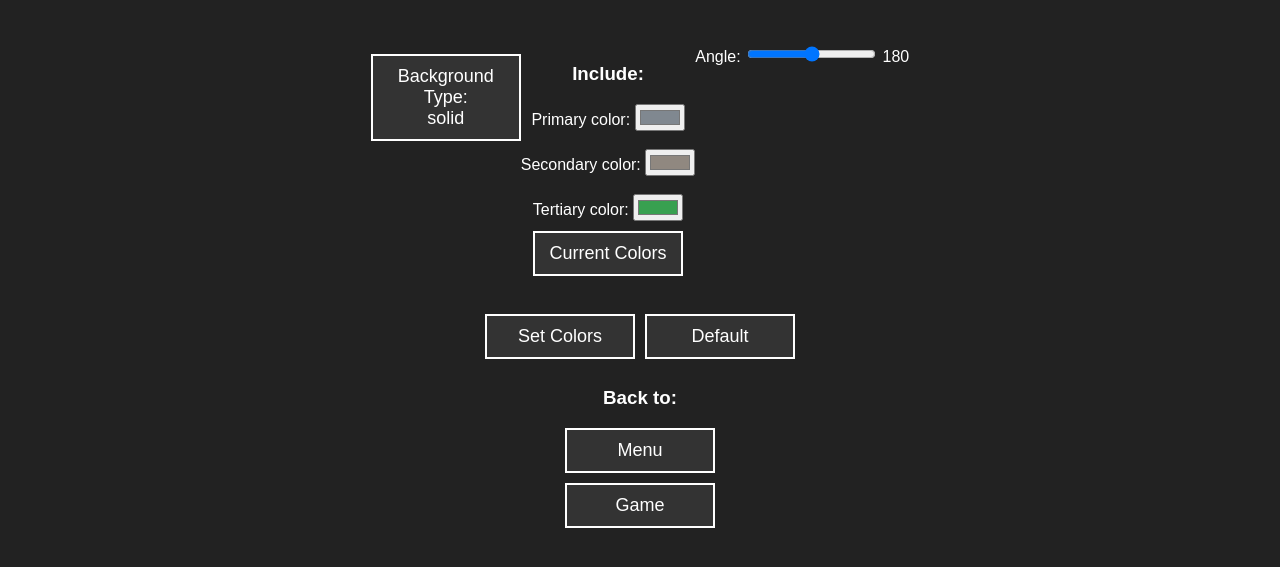
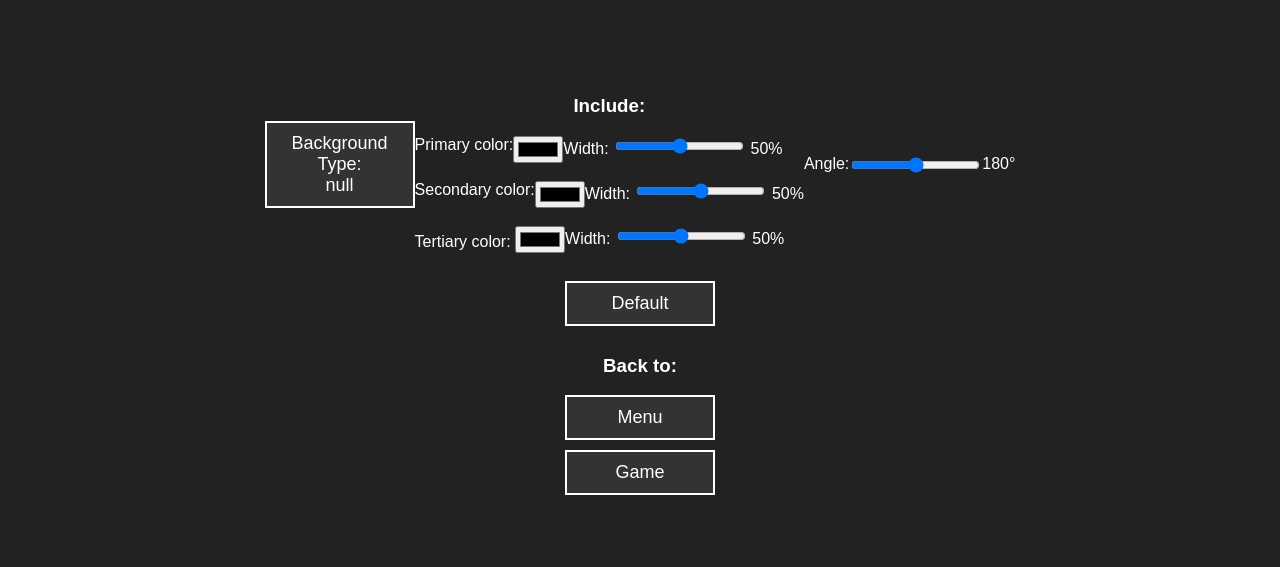
Before and after one commit to ThatGuyMrZero/CEN3031-Project, a website: page profile.html in a window 1280 px wide. Shown: the part 109-676 px from the top of the page. Drawn offline with Linux system fonts and the light colour scheme.

Commit message:
-Background image widths.

```diff
--- a/profile.html
+++ b/profile.html
@@ -18,7 +18,8 @@
     #colorOptions {
         display: flex;
         flex-flow: row nowrap;
-        justify-content: center;
+        justify-content: space-around;
+        align-items: center;
     }
 
     #colorSelection {
@@ -65,6 +66,10 @@
         display: block;
     }
 
+    .colorItem {
+        align-content: space-between;
+    }
+
 </style>
 
 
@@ -81,7 +86,7 @@
         <div id="colorOptions">
 
             <div class="dropdown">
-                <button id="dropdown-header" class="button">Background Type</button>
+                <button id="dropdown-header" class="button"></button>
                 <div class="dropdown-content">
                     <button onclick="pickType('solid')">Solid</button>
                     <button onclick="pickType('linear-gradient')">Linear Gradient</button>
@@ -90,40 +95,69 @@
                 </div>
             </div>
 
+            <br>
+
             <div id="colorSelection" class="menu">
 
                 <h3>Include:</h3>
-                <div class="colorItem">
+
+                <div class="colorItem" id="itemPrimary">
+
                     <label for="color-primary">Primary color: </label>
                     <input type="color" value="#808890" id="color-primary">
+                    <div class="width-selector" id="selectorWidthPrimary">
+                        <label for="widthPrimary">Width:</label>
+                        <input type="range" id="widthPrimary" name="widthPrimary" min="0" max="100" />
+                        <output id="width-output-primary"></output>
+                    </div>
+
                 </div>
+
                 <br>
-                <div class="colorItem">
+
+                <div class="colorItem" id="itemSecondary">
+
                     <label for="color-secondary">Secondary color: </label>
                     <input type="color" value="#908880" id="color-secondary">
+                    <div class="width-selector" id="selectorWidthSecondary">
+                        <label for="widthSecondary">Width:</label>
+                        <input type="range" id="widthSecondary" name="widthSecondary" min="0" max="100" />
+                        <output id="width-output-secondary"></output>
+                    </div>
+
                 </div>
+
                 <br>
-                <div class="colorItem">
+
+                <div class="colorItem" id="itemTertiary">
+
+                    <div>
                     <label for="color-tertiary">Tertiary color: </label>
                     <input type="color" value="#38a050" id="color-tertiary">
+                    </div>
+
+                    <div class="width-selector" id="selectorWidthTertiary">
+                        <label for="widthTertiary">Width:</label>
+                        <input type="range" id="widthTertiary" name="widthTertiary" min="0" max="100" />
+                        <output id="width-output-tertiary"></output>
+                    </div>
+
                 </div>
-
-                <button onclick="currentColors()">Current Colors</button>
 
             </div>
 
-            <div class="angle-selector">
-                <label for="angle">Angle:</label>
-                <input type="range" id="angle" name="angle" min="0" max="360" />
-                <output id="angle-output"></output>
+            <div class="selector">
+                <div class="angle-selector" id="selectorAngle">
+                    <label for="angle">Angle:</label>
+                    <input type="range" id="angle" name="angle" min="0" max="360" />
+                    <output id="angle-output"></output>
+                </div>
             </div>
-
         </div>
 
         <br>
 
             <div id="colorMenu" >
-                <button onclick="setColors()">Set Colors</button>
                 <button onclick="colorDefault()">Default</button>
             </div>
 
@@ -144,111 +178,127 @@
 
 <script>
 
-    function pickType(type='linear-gradient') {
-        sessionStorage.setItem('background-type', type);
+    function changeDisplay(type = 'solid') {
 
-        sessionStorage.setItem('keep-colors', 'true');
-        window.location.reload();
+        const allDisplays = ['itemPrimary', 'itemSecondary', 'itemTertiary', 'selectorAngle'];
+        let nullDisplays = []
+
+        if ( type === 'solid' ) {
+            // TODO: Figure out why '#selectorWidthPrimary' isn't having display set to 'none'.
+            nullDisplays = ['itemSecondary', 'itemTertiary', 'selectorAngle', 'selectorWidthPrimary'];
+        }
+        else if ( type === 'linear-gradient' ) {
+
+            nullDisplays = [];
+        }
+        else if ( type === 'radial-gradient' ) {
+
+            nullDisplays = ['selectorAngle'];
+        }
+        else if ( type === 'repeating-linear-gradient' ) {
+
+            nullDisplays = [];
+        }
+
+        allDisplays.forEach( (display) => {
+            ( nullDisplays.includes(display) ) ?
+                document.querySelector('#' + display).style.display = 'none' :
+                document.querySelector('#' + display).style.display = 'flex'
+        });
+
     }
 
-    function currentColors() {
+    function pickType(bgType = 'solid') {
 
-        document.querySelector("#color-primary").value = sessionStorage.getItem('color-primary');
-        document.querySelector("#color-secondary").value = sessionStorage.getItem('color-secondary');
-        document.querySelector("#color-tertiary").value = sessionStorage.getItem('color-tertiary');
+        // This does not work if nested inside 'changeDisplay()'.
+        // This copy is necessary to update on button click. I'm not sure why, as the page eventually gets reloaded.
+        sessionStorage.setItem('background-type', bgType)
+        document.querySelector("#dropdown-header").innerHTML = "Background Type:<br>" + bgType;
 
+        // The promise doesn't have an effect, but it could, I guess.
+        // TODO: Figure out why this doesn't update the background, as 'setColors()' runs 'location.reload()'.
+        changeDisplay(bgType).then(setColors());
     }
 
     function setColors() {
 
         sessionStorage.setItem('default', 'false');
 
-        //const primary_bool = document.getElementById('color-primary-checkbox').checked
-        let primary = document.getElementById('color-primary').value;
-        sessionStorage.setItem('color-primary', primary);
-
-        //const secondary_bool = document.getElementById('color-secondary-checkbox').checked
-        let secondary = document.getElementById('color-secondary').value;
-        sessionStorage.setItem('color-secondary', secondary);
-
-        //const tertiary_bool = document.getElementById('color-tertiary-checkbox').checked;
-        let tertiary = document.getElementById('color-tertiary').value;
-        sessionStorage.setItem('color-tertiary', tertiary);
-
-        let angle = document.getElementById('angle').value;
-        sessionStorage.setItem('angle', angle);
-
-        let type = sessionStorage.getItem('background-type');
-        if (undefined === type) {
-            type = 'solid';
-            sessionStorage.setItem('background-type', type);
-        }
-
-        location.replace(location.href);
-    }
-
-    function colorDefault() {
-        document.body.style.backgroundImage = "none";
-        sessionStorage.setItem('default', 'true');
-
-        document.querySelector(".angle-selector").value = 180;
-        sessionStorage.setItem('angle', '180');
-
-        sessionStorage.setItem('background-type', 'solid');
-
         location.reload();
     }
 
-
-    let backgroundType = sessionStorage.getItem("background-type");
-    if (!backgroundType) {
-        backgroundType = 'solid';
-    }
+    // This copy is necessary to update on initial page load, but does not work on button press.
+    const backgroundType = sessionStorage.getItem('background-type');
     document.querySelector("#dropdown-header").innerHTML = "Background Type:<br>" + backgroundType;
-
+    // TODO: Figure out why this line causes color selector inputs to default.
+    changeDisplay(backgroundType);
 
     const primary = document.querySelector('#color-primary');
     const secondary = document.querySelector('#color-secondary');
     const tertiary = document.querySelector('#color-tertiary');
 
-    const oldColors = sessionStorage.getItem('keep-colors');
+    primary.value = sessionStorage.getItem('color-primary');
+    secondary.value = sessionStorage.getItem('color-secondary');
+    tertiary.value = sessionStorage.getItem('color-tertiary');
 
-    if ( !!sessionStorage.getItem('default') && !oldColors ) {
-        primary.value = sessionStorage.getItem('color-primary');
-        secondary.value = sessionStorage.getItem('color-secondary');
-        tertiary.value = sessionStorage.getItem('color-tertiary');
-    }
-    else if ( !!oldColors ) {
-        primary.value = sessionStorage.getItem('temp-primary');
-        secondary.value = sessionStorage.getItem('temp-secondary');
-        tertiary.value = sessionStorage.getItem('temp-tertiary');
-    }
-
-    primary.addEventListener('input', () => {
-        sessionStorage.setItem('temp-primary', primary.value);
+    primary.addEventListener('change', () => {
+        sessionStorage.setItem('color-primary', primary.value);
+        setColors();
     });
-    secondary.addEventListener('input', () => {
-        sessionStorage.setItem('temp-secondary', secondary.value);
+    secondary.addEventListener('change', () => {
+        sessionStorage.setItem('color-secondary', secondary.value);
+        setColors();
     });
-    tertiary.addEventListener('input', () => {
-        sessionStorage.setItem('temp-tertiary', tertiary.value);
+    tertiary.addEventListener('change', () => {
+        sessionStorage.setItem('color-tertiary', tertiary.value);
+        setColors();
     });
 
 
 
     const angleInput = document.querySelector("#angle");
 
-    const storedAngle = sessionStorage.getItem
-    if (storedAngle) {
-        angleInput.value = sessionStorage.getItem('angle');
-    }
+    angleInput.value = sessionStorage.getItem('angle');
 
     const angleOutput = document.querySelector("#angle-output");
 
-    angleOutput.textContent = angleInput.value;
+    angleOutput.textContent = angleInput.value + "\u00B0";
 
-    angleInput.addEventListener("input", (event) => {
-        angleOutput.textContent = event.target.value;
+    angleInput.addEventListener("change", (event) => {
+        sessionStorage.setItem('angle', event.target.value);
+        setColors();
+    });
+
+
+    const widthInputPrimary = document.querySelector("#widthPrimary");
+    const widthInputSecondary = document.querySelector("#widthSecondary");
+    const widthInputTertiary = document.querySelector("#widthTertiary");
+
+    widthInputPrimary.value = sessionStorage.getItem('width-primary');
+    widthInputSecondary.value = sessionStorage.getItem('width-secondary');
+    widthInputTertiary.value = sessionStorage.getItem('width-tertiary');
+
+    const widthOutputPrimary = document.querySelector("#width-output-primary");
+    const widthOutputSecondary = document.querySelector("#width-output-secondary");
+    const widthOutputTertiary = document.querySelector("#width-output-tertiary");
+
+    widthOutputPrimary.textContent = widthInputPrimary.value + "%";
+    widthOutputSecondary.textContent = widthInputSecondary.value + "%";
+    widthOutputTertiary.textContent = widthInputTertiary.value + "%";
+
+    // TODO: refactor every reference to colors with 'color1', 'color2', etc, for use with arrays.
+
+    widthInputPrimary.addEventListener("change", (event) => {
+        sessionStorage.setItem('width-primary', event.target.value);
+        setColors();
+    });
+    widthInputSecondary.addEventListener("change", (event) => {
+        sessionStorage.setItem('width-secondary', event.target.value);
+        setColors();
+    });
+    widthInputTertiary.addEventListener("change", (event) => {
+        sessionStorage.setItem('width-tertiary', event.target.value);
+        setColors();
     });
 
 </script>
--- a/script.js
+++ b/script.js
@@ -19,9 +19,9 @@ function signOut() {
     // storing things temporarily and this clears it
     sessionStorage.removeItem('isLoggedIn');
     sessionStorage.removeItem('username');
+    colorDefault();
     window.location.href = '/';
     // auto refreshes to remove sign out button
-    //location.reload();
 }
 
 function login() {
@@ -169,29 +169,73 @@ function exitGame() {
     // Implement the exit functionality here
 }
 
+function colorDefault() {
+
+    document.body.style.backgroundImage = "none";
+    sessionStorage.setItem('default', 'true');
+
+    sessionStorage.setItem('color-primary', '#808890')
+    sessionStorage.setItem('color-secondary', '#908880')
+    sessionStorage.setItem('color-tertiary', '#38a050')
+
+    sessionStorage.setItem('width-primary', 0);
+    sessionStorage.setItem('width-secondary', 50);
+    sessionStorage.setItem('width-tertiary', 100);
+
+    sessionStorage.setItem('angle', '180');
+
+    sessionStorage.setItem('background-type', 'solid');
+
+    location.reload();
+}
+
 function loadProfile() {
-    // TODO: Fix radial gradient so that it is not only affected by angle, but it also like... works lol
-    if (sessionStorage.getItem('default') === 'true') {
+
+    const defaultFlag = sessionStorage.getItem('default');
+    // Do nothing if default settings flag is set.
+    if ( defaultFlag === 'true' ) {
         return;
     }
-    if (!sessionStorage.getItem('isLoggedIn')) {
-        document.body.style.backgroundImage = "none";
-        sessionStorage.setItem('default', 'true');
+    // If fresh logon, set defaults.
+    else if ( defaultFlag === null ) {
+        colorDefault();
         return;
     }
 
-    const type = sessionStorage.getItem('background-type');
+    // Get relevant session variables.
+    let primary = sessionStorage.getItem('color-primary');
+    let secondary = sessionStorage.getItem('color-secondary');
+    let tertiary = sessionStorage.getItem('color-tertiary');
 
-    if (undefined === type) {
-        sessionStorage.setItem('background-type', 'linear-gradient');
+    let widthPrimary = sessionStorage.getItem('width-primary');
+    let widthSecondary = sessionStorage.getItem('width-secondary');
+    let widthTertiary = sessionStorage.getItem('width-tertiary');
+
+    let angle = sessionStorage.getItem('angle');
+
+    let type = sessionStorage.getItem('background-type');
+
+    // For each type of background, set it using the variables.
+    if ( type === 'solid' ) {
+
+        document.body.style.backgroundColor = primary;
+        document.body.style.backgroundImage = 'none';
     }
+    else if ( type === 'linear-gradient') {
 
-    const primary = sessionStorage.getItem('color-primary');
-    const secondary = sessionStorage.getItem('color-secondary');
-    const tertiary = sessionStorage.getItem('color-tertiary');
-    const angle = sessionStorage.getItem('angle');
+        document.body.style.backgroundImage = "linear-gradient(" + angle + "deg, " + primary + " " +
+            widthPrimary + "%, " + secondary + " " + widthSecondary + "%, " + tertiary + " " + widthTertiary + "%)";
+    }
+    else if ( type === 'radial-gradient') {
 
-    document.body.style.backgroundImage = type + "(" + angle + "deg, " + primary + ", " + secondary + ", " + tertiary + ")";
+        document.body.style.backgroundImage = "radial-gradient(" + primary + " " +
+            widthPrimary + "%, " + secondary + " " + widthSecondary + "%, " + tertiary + " " + widthTertiary + "%)";
+    }
+    else if ( type === 'repeating-linear-gradient') {
+
+        document.body.style.backgroundImage = "repeating-linear-gradient(" + angle + "deg, " + primary + " " +
+            widthPrimary + "%, " + secondary + " " + widthSecondary + "%, " + tertiary + " " + widthTertiary + "%)";
+    }
 }
 
 // Initialize stuff when the page loads
```
Also changed, not shown: login.html (+5 -1 lines).
